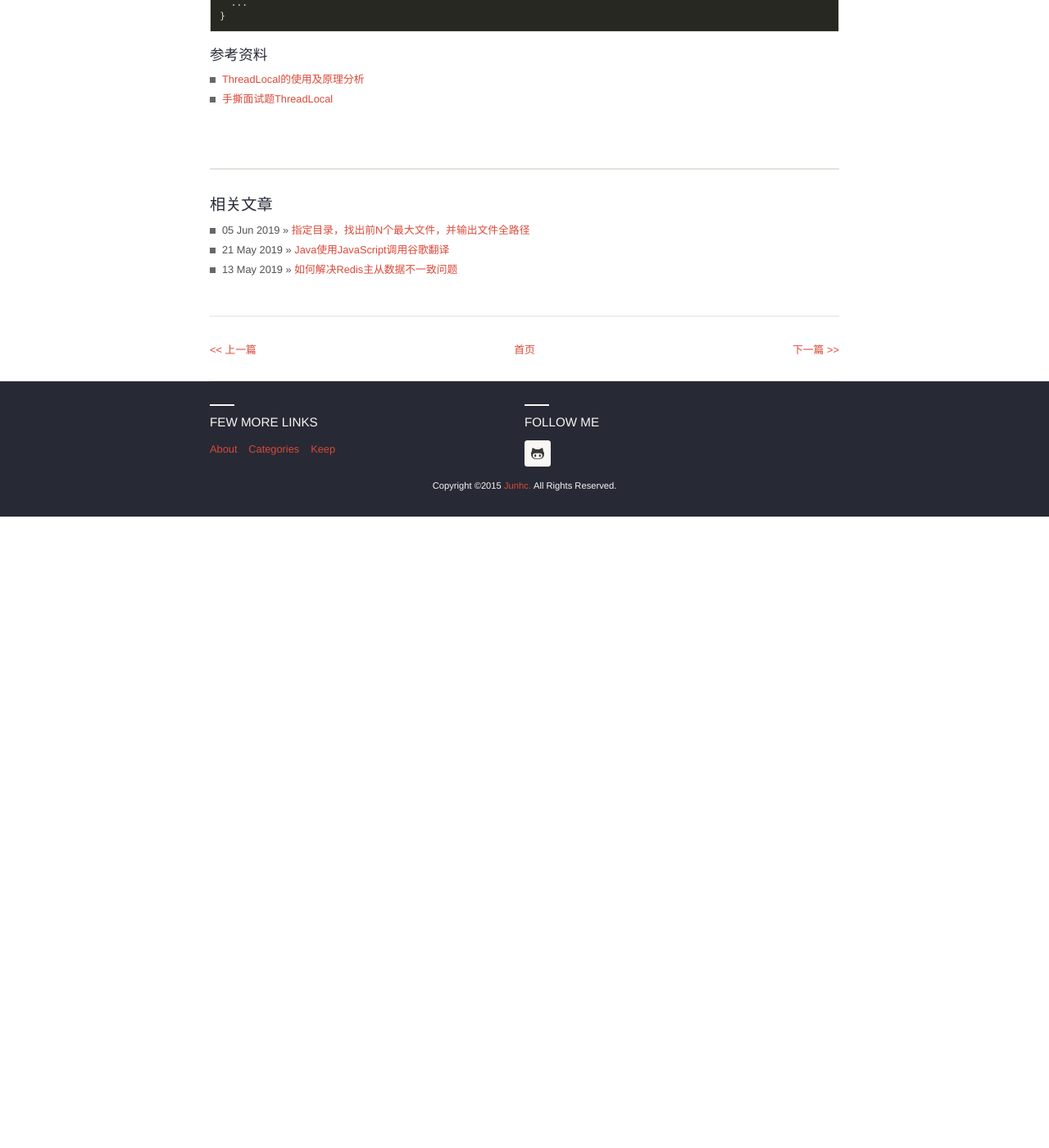
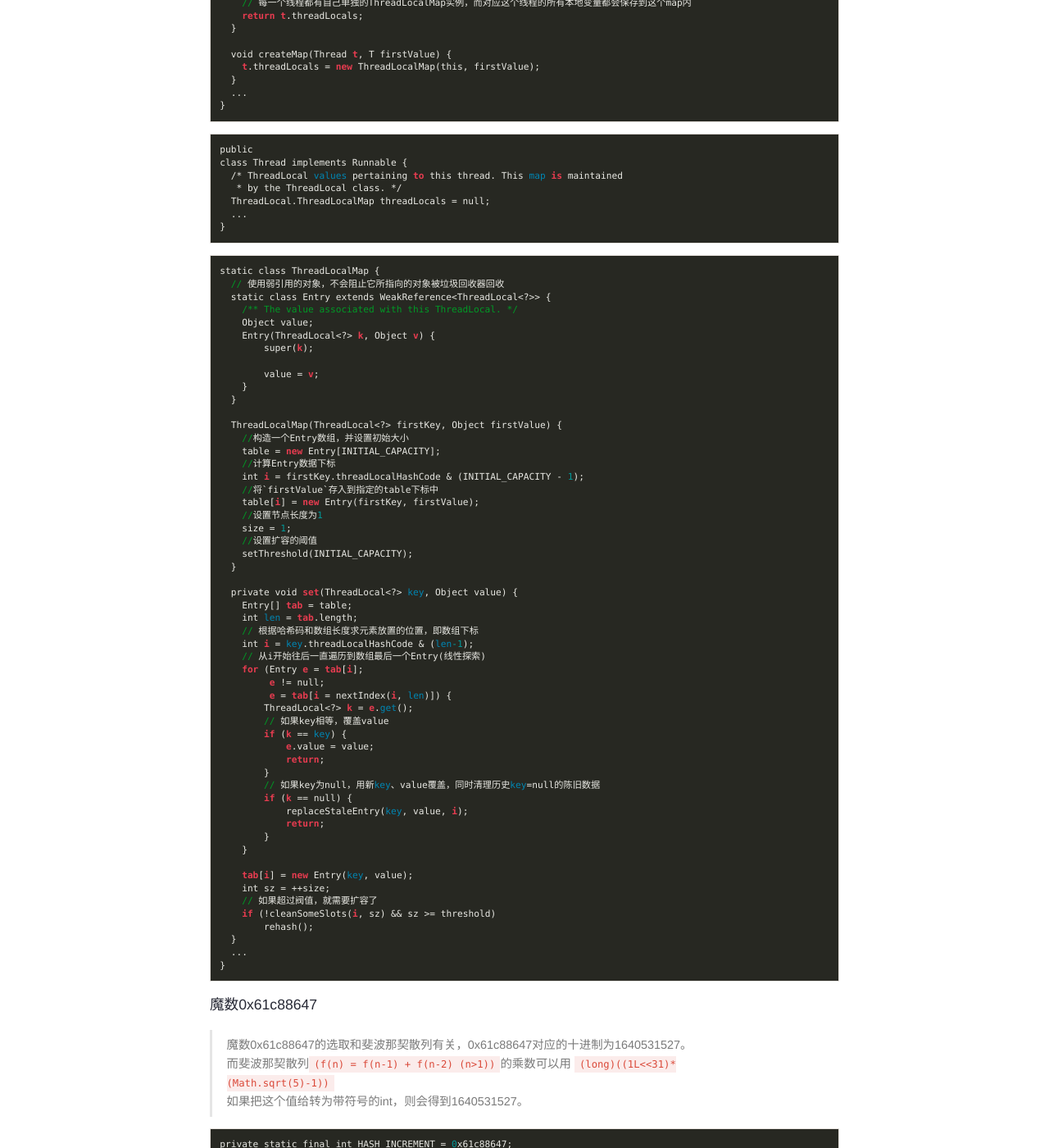
Before and after one commit to junhc/junhc.github.io, a Jekyll site: the page built from _posts/2019-04-04-死磕Java并发之ThreadLocal.md, in a window 1280 px wide and 1400 px high, scrolled down 9688 px. Shown: the whole window at 82% size. Built offline with Jekyll 4.4.1, drawn with Linux system fonts in a browser that asks for light colours; Markdown is read by kramdown in place of the engine named in the settings; before the commit the page ends 10318 px from its top, so only the background shows below that; some of the changed text lies outside the part shown.

Commit message:
更新知识库

````diff
--- a/_posts/2019-04-04-死磕Java并发之ThreadLocal.md
+++ b/_posts/2019-04-04-死磕Java并发之ThreadLocal.md
@@ -12,6 +12,14 @@ permalink: threadlocal
 
 ```vim
 public class ThreadLocal<T> {
+
+  private final int threadLocalHashCode = nextHashCode();
+  private static AtomicInteger nextHashCode = new AtomicInteger();
+  private static final int HASH_INCREMENT = 0x61c88647;
+  private static int nextHashCode() {
+    return nextHashCode.getAndAdd(HASH_INCREMENT);
+  }
+
   public T get() {
     Thread t = Thread.currentThread();
     ThreadLocalMap map = getMap(t);
@@ -27,14 +35,14 @@ public class ThreadLocal<T> {
   }
 
   private T setInitialValue() {
-      T value = initialValue();
-      Thread t = Thread.currentThread();
-      ThreadLocalMap map = getMap(t);
-      if (map != null)
-          map.set(this, value);
-      else
-          createMap(t, value);
-      return value;
+    T value = initialValue();
+    Thread t = Thread.currentThread();
+    ThreadLocalMap map = getMap(t);
+    if (map != null)
+        map.set(this, value);
+    else
+        createMap(t, value);
+    return value;
   }
 
   public void set(T value) {
@@ -47,10 +55,19 @@ public class ThreadLocal<T> {
   }
 
   ThreadLocalMap getMap(Thread t) {
+    // 实际上就是访问Thread类中的ThreadLocalMap这个成员变量
+    // 每一个线程都有自己单独的ThreadLocalMap实例，而对应这个线程的所有本地变量都会保存到这个map内
     return t.threadLocals;
   }
+
+  void createMap(Thread t, T firstValue) {
+    t.threadLocals = new ThreadLocalMap(this, firstValue);
+  }
+  ...
 }
+```
 
+```vim
 public
 class Thread implements Runnable {
   /* ThreadLocal values pertaining to this thread. This map is maintained
@@ -60,6 +77,97 @@ class Thread implements Runnable {
 }
 ```
 
+```vim
+static class ThreadLocalMap {
+  // 使用弱引用的对象，不会阻止它所指向的对象被垃圾回收器回收
+  static class Entry extends WeakReference<ThreadLocal<?>> {
+    /** The value associated with this ThreadLocal. */
+    Object value;
+    Entry(ThreadLocal<?> k, Object v) {
+        super(k);
+
+        value = v;
+    }
+  }
+
+  ThreadLocalMap(ThreadLocal<?> firstKey, Object firstValue) {
+    //构造一个Entry数组，并设置初始大小
+    table = new Entry[INITIAL_CAPACITY];
+    //计算Entry数据下标
+    int i = firstKey.threadLocalHashCode & (INITIAL_CAPACITY - 1);
+    //将`firstValue`存入到指定的table下标中
+    table[i] = new Entry(firstKey, firstValue);
+    //设置节点长度为1
+    size = 1;
+    //设置扩容的阈值
+    setThreshold(INITIAL_CAPACITY);
+  }
+
+  private void set(ThreadLocal<?> key, Object value) {
+    Entry[] tab = table;
+    int len = tab.length;
+    // 根据哈希码和数组长度求元素放置的位置，即数组下标
+    int i = key.threadLocalHashCode & (len-1);
+    // 从i开始往后一直遍历到数组最后一个Entry(线性探索)
+    for (Entry e = tab[i];
+         e != null;
+         e = tab[i = nextIndex(i, len)]) {
+        ThreadLocal<?> k = e.get();
+        // 如果key相等，覆盖value
+        if (k == key) {
+            e.value = value;
+            return;
+        }
+        // 如果key为null，用新key、value覆盖，同时清理历史key=null的陈旧数据
+        if (k == null) {
+            replaceStaleEntry(key, value, i);
+            return;
+        }
+    }
+
+    tab[i] = new Entry(key, value);
+    int sz = ++size;
+    // 如果超过阀值，就需要扩容了
+    if (!cleanSomeSlots(i, sz) && sz >= threshold)
+        rehash();
+  }
+  ...
+}
+```
+
+##### 魔数0x61c88647
+
+> 魔数0x61c88647的选取和斐波那契散列有关，0x61c88647对应的十进制为1640531527。
+> 而斐波那契散列`(f(n) = f(n-1) + f(n-2) (n>1))`的乘数可以用 `(long)((1L<<31)*(Math.sqrt(5)-1))`
+> 如果把这个值给转为带符号的int，则会得到1640531527。
+
+```vim
+private static final int HASH_INCREMENT = 0x61c88647;
+
+private static void magicHash(int size) {
+  int hashCode = 0;
+  for (int i = 0; i < size; i++) {
+      hashCode = i * HASH_INCREMENT + HASH_INCREMENT;
+      // 我们用0x61c88647作为魔数累加为每个ThreadLocal分配各自的ID也就是threadLocalHashCode再与2的幂取模，得到的结果分布很均匀
+      System.out.printf((hashCode & (size - 1)) + " ");
+  }
+  System.out.println();
+}
+
+public static void main(String[] args) {
+  magicHash(16);
+  magicHash(32);
+  // 7 14 5 12 3 10 1 8 15 6 13 4 11 2 9 0
+  // 7 14 21 28 3 10 17 24 31 6 13 20 27 2 9 16 23 30 5 12 19 26 1 8 15 22 29 4 11 18 25 0
+}
+```
+
+##### ThreadLocal的内存泄漏
+> ThreadLocalMap中Entry的key使用的是ThreadLocal的弱引用，
+> 如果一个ThreadLocal没有外部强引用，当系统执行GC时，这个ThreadLocal势必会被回收，
+> 这样一来，ThreadLocalMap中就会出现一个key为null的Entry，
+> 而这个key=null的Entry是无法访问的，当这个线程一直没有结束的话，那么就会存在一条强引用链
+
 ##### 参考资料
 * [ThreadLocal的使用及原理分析](https://mp.weixin.qq.com/s/bxIkMaCQ0PriZtSWT8wrXw)
 * [手撕面试题ThreadLocal](https://mp.weixin.qq.com/s/SNLNJcap8qmJF9r4IuY8LA)
````
Also changed, not shown: _posts/2018-06-26-再谈引用.md (added, +81 -0 lines).
